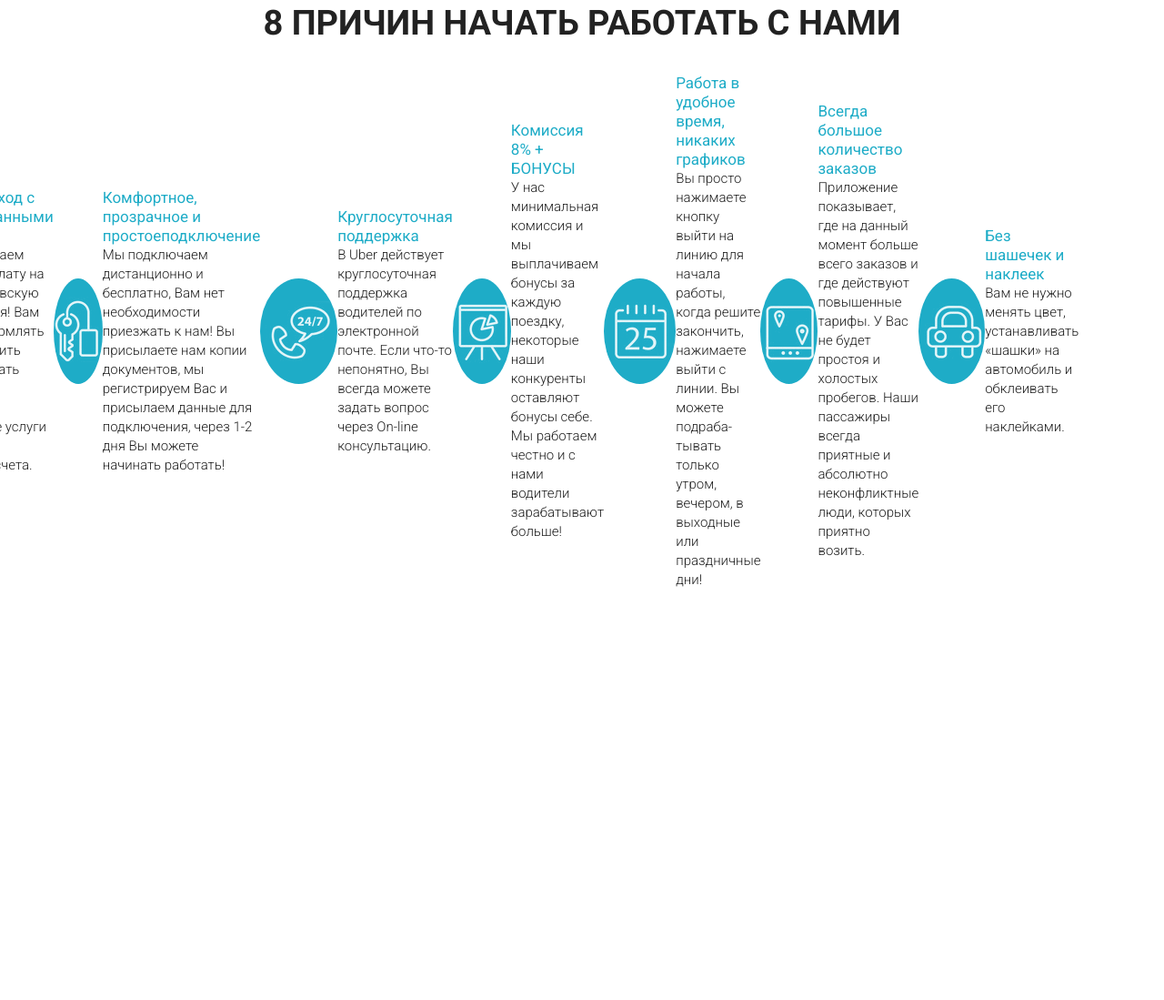
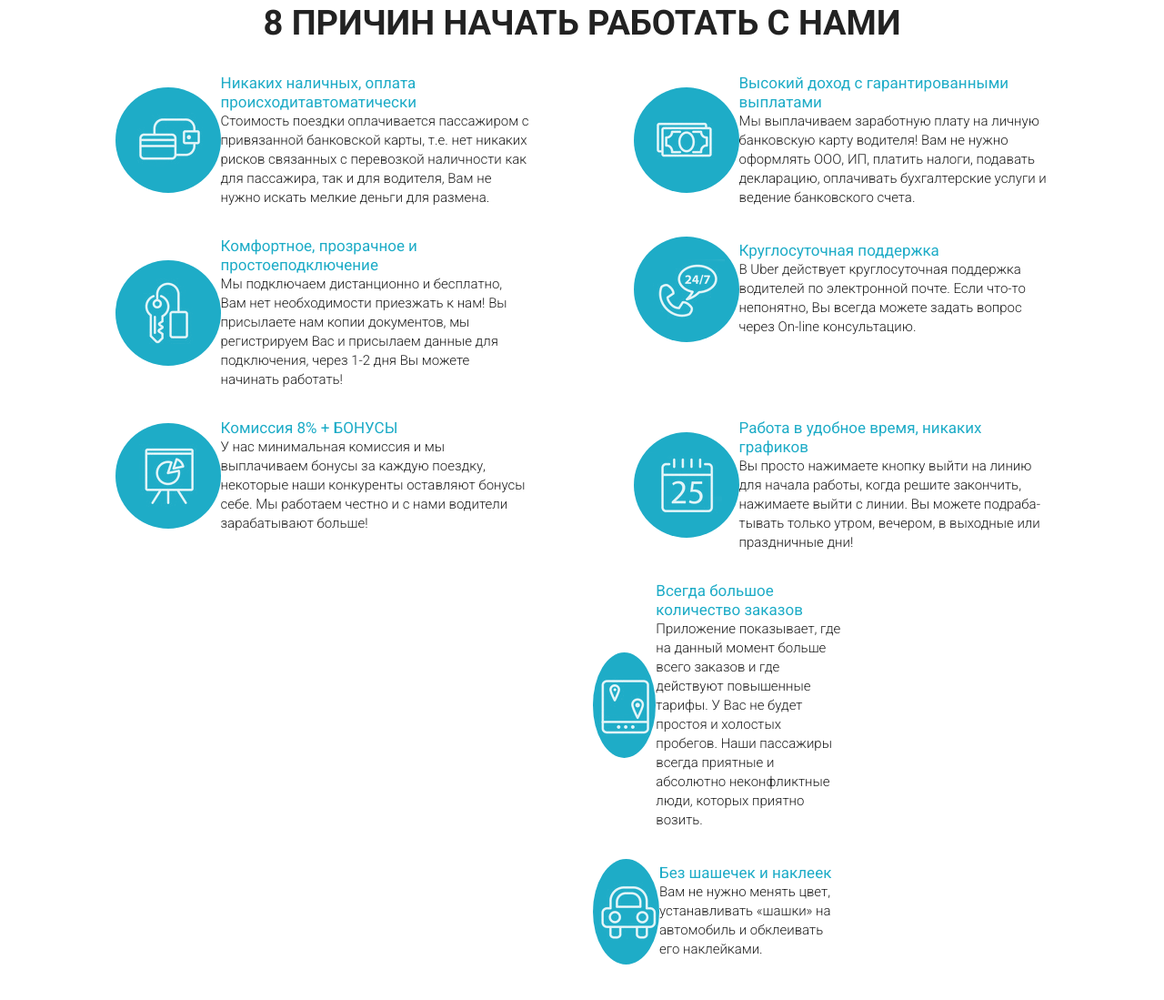
Before and after one commit to Vitaliy666666/Project2, a plain HTML site: page Project 3/src/index.html in a window 1280 px wide. Shown: the part 932-2031 px from the top of the page at 91% size. Before the commit the page ends 1644 px from the top, so only its background shows below. Drawn offline with Linux system fonts and the light colour scheme.

Commit message:
Update index.html

```diff
--- a/Project 3/src/index.html
+++ b/Project 3/src/index.html
@@ -74,6 +74,10 @@
                                             <div class="info_descr_text">Стоимость поездки оплачивается пассажиром с привязанной банковской карты, т.е. нет никаких рисков связанных с перевозкой наличности как для пассажира, так и для водителя, Вам не нужно искать мелкие деньги для размена.
                                             </div>
                                     </div>
+                            </div>
+                        </div>
+                        <div class="col-md-6">
+                            <div class="info_wrapper">
                                 <div class="info_round">
                                     <img src="../src/icons/Иконка_2.png" alt="2" class="img_item">
                             </div>
@@ -82,6 +86,11 @@
                                     <div class="info_descr_text">Мы выплачиваем заработную плату на личную банковскую карту водителя! Вам не нужно оформлять ООО, ИП, платить налоги, подавать декларацию, оплачивать бухгалтерские услуги и ведение банковского счета.
                                     </div>
                         </div>
+                    </div>
+                </div>
+
+                        <div class="col-md-6">
+                            <div class="info_wrapper">
                                 <div class="info_round">
                                     <img src="../src/icons/Иконка_3.png" alt="3" class="img_item">
                             </div>
@@ -90,6 +99,10 @@
                                     <div class="info_descr_text">Мы подключаем дистанционно и бесплатно, Вам нет необходимости приезжать к нам! Вы присылаете нам копии документов, мы регистрируем Вас и присылаем данные для подключения, через 1-2 дня Вы можете начинать работать!
                                     </div>
                         </div>
+                    </div>
+                </div>
+                        <div class="col-md-6">
+                             <div class="info_wrapper">
                                 <div class="info_round">
                                     <img src="../src/icons/Иконка_4.png" alt="4" class="img_item">
                             </div>
@@ -98,6 +111,10 @@
                                     <div class="info_descr_text">В Uber действует круглосуточная поддержка водителей по электронной почте. Если что-то непонятно, Вы всегда можете задать вопрос через On-line консультацию.
                                     </div>
                         </div>
+                    </div>
+                </div>
+                        <div class="col-md-6">
+                            <div class="info_wrapper">
                                 <div class="info_round">
                                     <img src="../src/icons/Иконка_5.png" alt="5" class="img_item">
                             </div>
@@ -106,6 +123,10 @@
                                     <div class="info_descr_text">У нас минимальная комиссия и мы выплачиваем бонусы за каждую поездку, некоторые наши конкуренты оставляют бонусы себе. Мы работаем честно и с нами водители зарабатывают больше!
                                     </div>
                         </div>
+                </div>
+                </div>
+                        <div class="col-md-6">
+                            <div class="info_wrapper">
                                 <div class="info_round">
                                     <img src="../src/icons/Иконка_6.png" alt="6" class="img_item">
                             </div>
@@ -114,6 +135,9 @@
                                     <div class="info_descr_text">Вы просто нажимаете кнопку выйти на линию для начала работы, когда решите закончить, нажимаете выйти с линии. Вы можете подраба- тывать только утром, вечером, в выходные или праздничные дни!
                                     </div>
                     </div>
+                </div>
+                        <div class="col-md-6">
+                            <div class="info_wrapper">
                                 <div class="info_round">
                                     <img src="../src/icons/Иконка_7.png" alt="7" class="img_item">
                         </div>
@@ -122,6 +146,10 @@
                                     <div class="info_descr_text">Приложение показывает, где на данный момент больше всего заказов и где действуют повышенные тарифы. У Вас не будет простоя и холостых пробегов. Наши пассажиры всегда приятные и абсолютно неконфликтные люди, которых приятно возить.
                                     </div>
                         </div>
+                    </div>
+                </div>
+                        <div class="col-md-6">
+                            <div class="info_wrapper">
                                 <div class="info_round">
                                     <img src="../src/icons/Иконка_8.png" alt="8" class="img_item">
                         </div>
@@ -134,6 +162,7 @@
                 </div>
                 </div>
             </div>
+        </div>
     </section>
 </body>
 </html>
```
Lines whose indentation alone changed are shown as unchanged.
